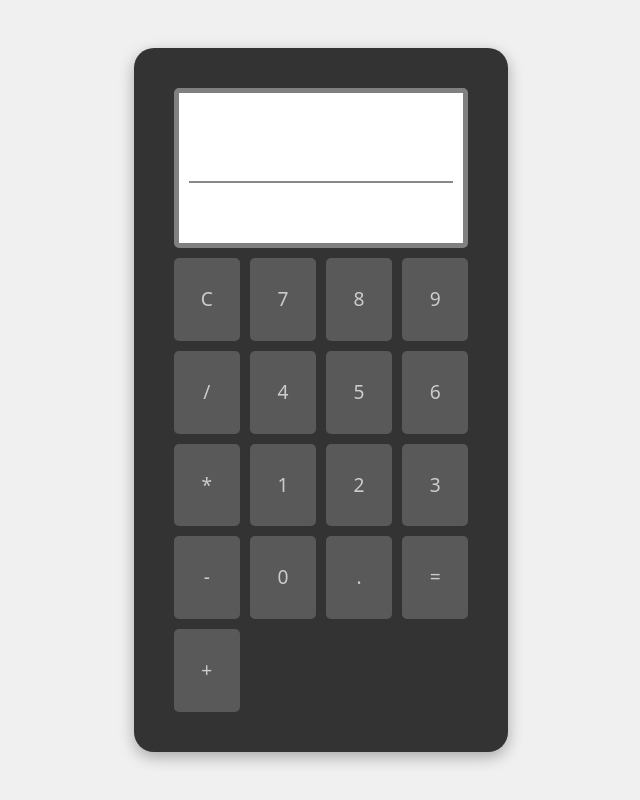
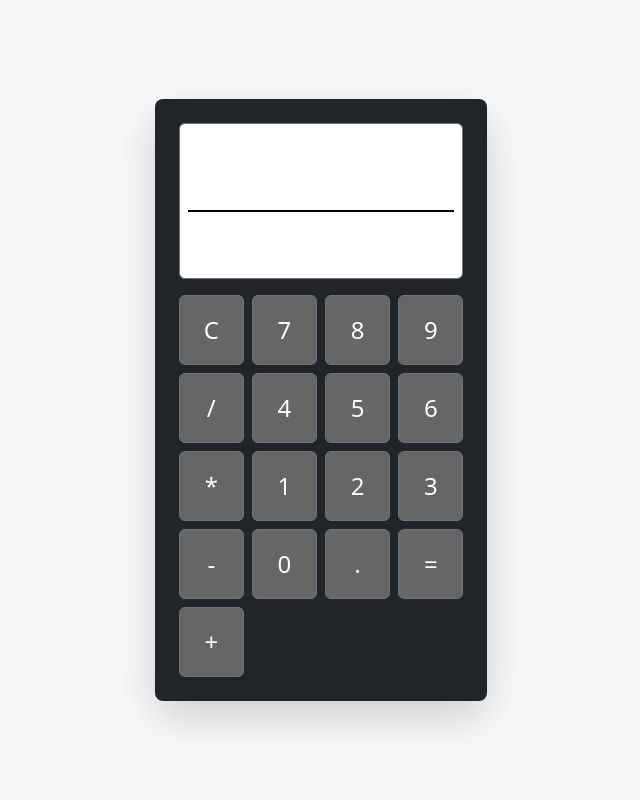
Before and after one commit to valenmelo002/calculadora, a plain HTML site: page index.html in a window 1280 px wide. Shown: the whole page, without its empty margins (319-959 px from the left). Drawn offline with Linux system fonts and the light colour scheme.

Commit message:
pasando calculadora a Bootstrap

```diff
--- a/index.html
+++ b/index.html
@@ -5,100 +5,42 @@
     <meta name="viewport" content="width=device-width, initial-scale=1.0">
     <title>Calculadora con Historial</title>
     <link rel="stylesheet" href="css/bootstrap.min.css">
-</head>
-<body>
     <style>
-        body {
-            display: flex;
-            justify-content: center;
-            align-items: center;
+        .full-height {
             height: 100vh;
-            background-color: #f0f0f0;
-            margin: 0;
         }
-
-        .calculator {
-            background-color: #333;
-            border-radius: 20px;
-            box-shadow: 0 5px 15px rgba(0,0,0,0.3);
-            padding: 40px;
-            max-width: 100%;
-        }
-
-        .display {
-            background-color: #fff;
-            border-radius: 5px;
-            padding: 10px;
-            margin-bottom: 10px;
-            border: gray solid 5px;
-            text-align: right;
-        }
-
-        .history {
-        display: flex;
-        flex-direction: column; /* Asegura que cada entrada esté en una nueva línea */
-        font-size: 0.8em;
-        color: #888;
-        min-height: 80px;
-        border-bottom: 2px solid #888;
-        max-height: 200px; /* Ajusta según tus necesidades */
-        overflow-y: auto;
-        }
-
-        .result {
-            font-size: 1.5em;
-            min-height: 50px;
-            text-align: right;
-            color: rgb(86, 83, 83);
-        }
-
-        .buttons {
-            display: grid;
-            grid-template-columns: repeat(4, 1fr);
-            gap: 10px;
-        }
-
-        .btn {
-            background-color: #666;
-            border: none;
-            border-radius: 5px;
-            color: #fff;
-            padding: 27px;
-            font-size: 1.2em;
-            cursor: pointer;
-            transition: background-color 0.3s;
-        }
-
-        .btn:hover {
-            background-color: #555;
+        .linea-calculadora {
+            border-bottom: 2px solid #000000;
         }
     </style>
-    <div class="calculator">
-        <div class="display">
-            <div id="history" class="history"></div>
-            <div id="result" class="result"></div>
+
+</head>
+<body class="d-flex justify-content-center align-items-center full-height bg-light">
+    <div class="calculator bg-dark text-light p-4 rounded-3 shadow-lg">
+        <div class="display bg-white p-2 mb-3 rounded-2 border border-secondary text-end">
+            <div id="history" class="history d-flex flex-column text-muted pb-2 mb-2 linea-calculadora" style="font-size: 0.8em; min-height: 80px; max-height: 200px; overflow-y: auto;"></div>
+            <div id="result" class="result text-secondary" style="font-size: 1.5em; min-height: 50px;"></div>
         </div>
-        <div class="buttons">
-            <button class="btn btn-dark opacity-75" onclick="clearDisplay()">C</button>
-            <button class="btn btn-dark opacity-75" onclick="appendToDisplay('7')">7</button>
-            <button class="btn btn-dark opacity-75" onclick="appendToDisplay('8')">8</button>
-            <button class="btn btn-dark opacity-75" onclick="appendToDisplay('9')">9</button>
-            <button class="btn btn-dark opacity-75" onclick="appendToDisplay('/')">/</button>
-            <button class="btn btn-dark opacity-75" onclick="appendToDisplay('4')">4</button>
-            <button class="btn btn-dark opacity-75" onclick="appendToDisplay('5')">5</button>
-            <button class="btn btn-dark opacity-75" onclick="appendToDisplay('6')">6</button>
-            <button class="btn btn-dark opacity-75" onclick="appendToDisplay('*')">*</button>
-            <button class="btn btn-dark opacity-75" onclick="appendToDisplay('1')">1</button>
-            <button class="btn btn-dark opacity-75" onclick="appendToDisplay('2')">2</button>
-            <button class="btn btn-dark opacity-75" onclick="appendToDisplay('3')">3</button>
-            <button class="btn btn-dark opacity-75" onclick="appendToDisplay('-')">-</button>
-            <button class="btn btn-dark opacity-75" onclick="appendToDisplay('0')">0</button>
-            <button class="btn btn-dark opacity-75" onclick="appendToDisplay('.')">.</button>
-            <button class="btn btn-dark opacity-75" onclick="calculateResult()">=</button>
-            <button class="btn btn-dark opacity-75" onclick="appendToDisplay('+')">+</button>
+        <div class="buttons d-grid gap-2" style="grid-template-columns: repeat(4, 1fr);">
+            <button class="btn btn-secondary py-3 px-4 fs-4" style="background-color: #666; transition: background-color 0.3s;" onclick="clearDisplay()">C</button>
+            <button class="btn btn-secondary py-3 px-4 fs-4" style="background-color: #666; transition: background-color 0.3s;" onclick="appendToDisplay('7')">7</button>
+            <button class="btn btn-secondary py-3 px-4 fs-4" style="background-color: #666; transition: background-color 0.3s;" onclick="appendToDisplay('8')">8</button>
+            <button class="btn btn-secondary py-3 px-4 fs-4" style="background-color: #666; transition: background-color 0.3s;" onclick="appendToDisplay('9')">9</button>
+            <button class="btn btn-secondary py-3 px-4 fs-4" style="background-color: #666; transition: background-color 0.3s;" onclick="appendToDisplay('/')">/</button>
+            <button class="btn btn-secondary py-3 px-4 fs-4" style="background-color: #666; transition: background-color 0.3s;" onclick="appendToDisplay('4')">4</button>
+            <button class="btn btn-secondary py-3 px-4 fs-4" style="background-color: #666; transition: background-color 0.3s;" onclick="appendToDisplay('5')">5</button>
+            <button class="btn btn-secondary py-3 px-4 fs-4" style="background-color: #666; transition: background-color 0.3s;" onclick="appendToDisplay('6')">6</button>
+            <button class="btn btn-secondary py-3 px-4 fs-4" style="background-color: #666; transition: background-color 0.3s;" onclick="appendToDisplay('*')">*</button>
+            <button class="btn btn-secondary py-3 px-4 fs-4" style="background-color: #666; transition: background-color 0.3s;" onclick="appendToDisplay('1')">1</button>
+            <button class="btn btn-secondary py-3 px-4 fs-4" style="background-color: #666; transition: background-color 0.3s;" onclick="appendToDisplay('2')">2</button>
+            <button class="btn btn-secondary py-3 px-4 fs-4" style="background-color: #666; transition: background-color 0.3s;" onclick="appendToDisplay('3')">3</button>
+            <button class="btn btn-secondary py-3 px-4 fs-4" style="background-color: #666; transition: background-color 0.3s;" onclick="appendToDisplay('-')">-</button>
+            <button class="btn btn-secondary py-3 px-4 fs-4" style="background-color: #666; transition: background-color 0.3s;" onclick="appendToDisplay('0')">0</button>
+            <button class="btn btn-secondary py-3 px-4 fs-4" style="background-color: #666; transition: background-color 0.3s;" onclick="appendToDisplay('.')">.</button>
+            <button class="btn btn-secondary py-3 px-4 fs-4" style="background-color: #666; transition: background-color 0.3s;" onclick="calculateResult()">=</button>
+            <button class="btn btn-secondary py-3 px-4 fs-4" style="background-color: #666; transition: background-color 0.3s;" onclick="appendToDisplay('+')">+</button>
         </div>
     </div>
-    <!-- Agrega el enlace al archivo JavaScript de Bootstrap (si es necesario) -->
     <script src="js/bootstrap.bundle.min.js"></script>
     <script src="main.js"></script>
 </body>
```
